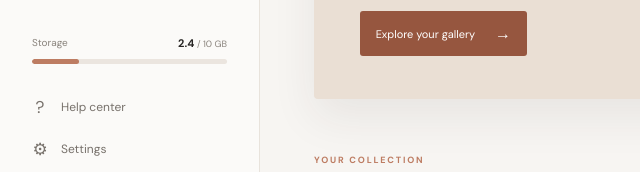
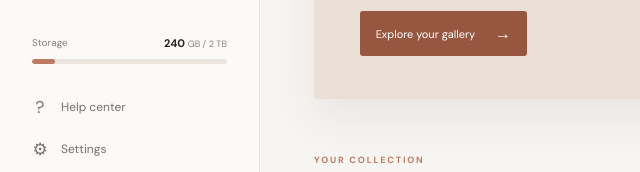
Before and after one commit to NARENDERNK/narender-Bairwa, a plain HTML site: page index.html in a window 1280 px wide. Shown: the part 605-777 px from the top of the page, 0-640 px from the left. Drawn offline with nearby package versions, Linux system fonts and the light colour scheme.

Commit message:
Update gallery storage capacity to 2 TB
Co-authored-by: Copilot App <223556219+Copilot@users.noreply.github.com>

```diff
--- a/index.html
+++ b/index.html
@@ -35,8 +35,8 @@
           <a class="nav-item" href="#messages"><span>▱</span> Messages <b class="dot"></b></a>
         </nav>
         <div class="sidebar-bottom">
-          <div class="storage-label"><span>Storage</span><strong>2.4 <small>/ 10 GB</small></strong></div>
-          <div class="progress"><span></span></div>
+          <div class="storage-label"><span>Storage</span><strong>240 <small>GB / 2 TB</small></strong></div>
+          <div class="progress"><span style="width: 12%"></span></div>
           <a class="nav-item" href="#help"><span>?</span> Help center</a>
           <a class="nav-item" href="#settings"><span>⚙</span> Settings</a>
         </div>
```
